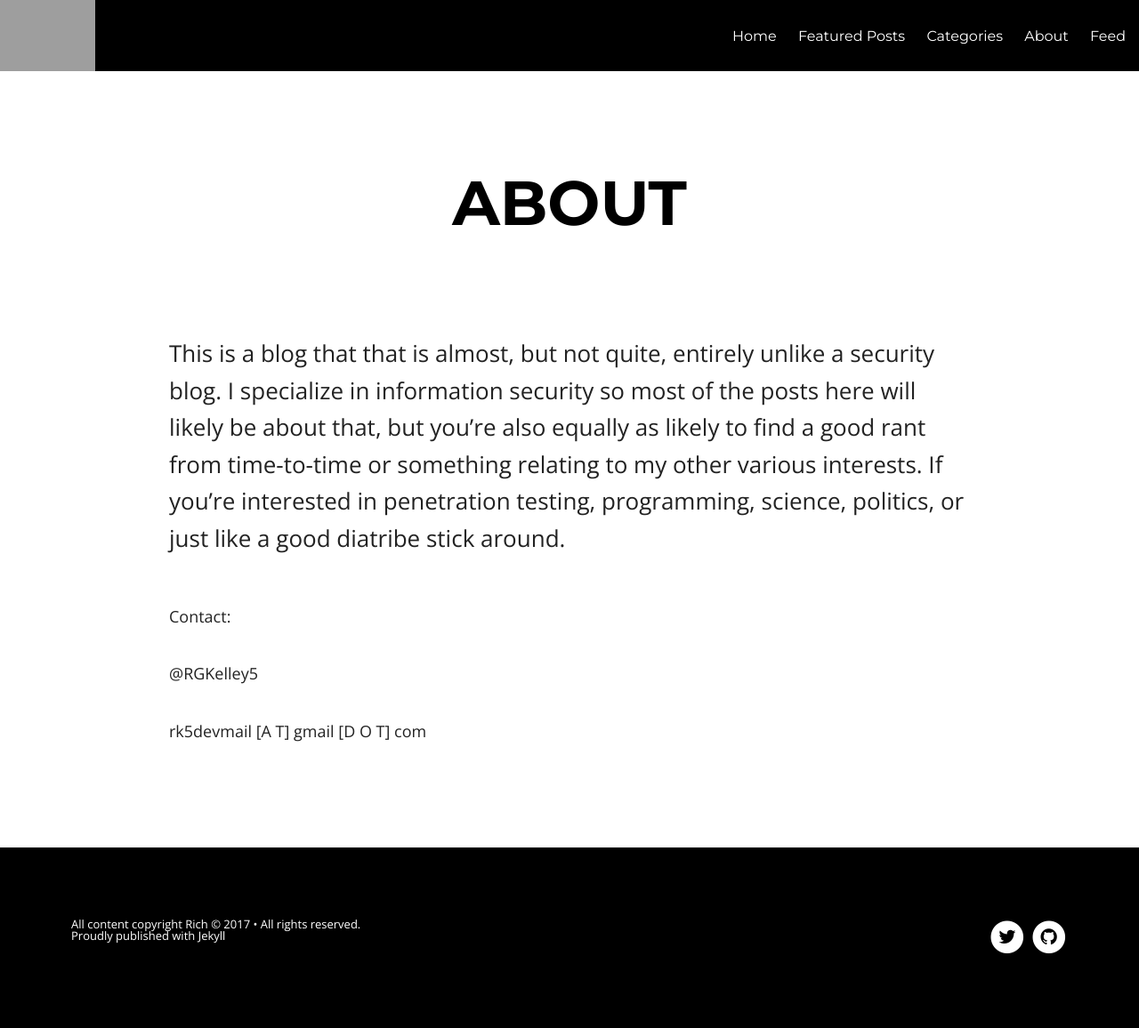
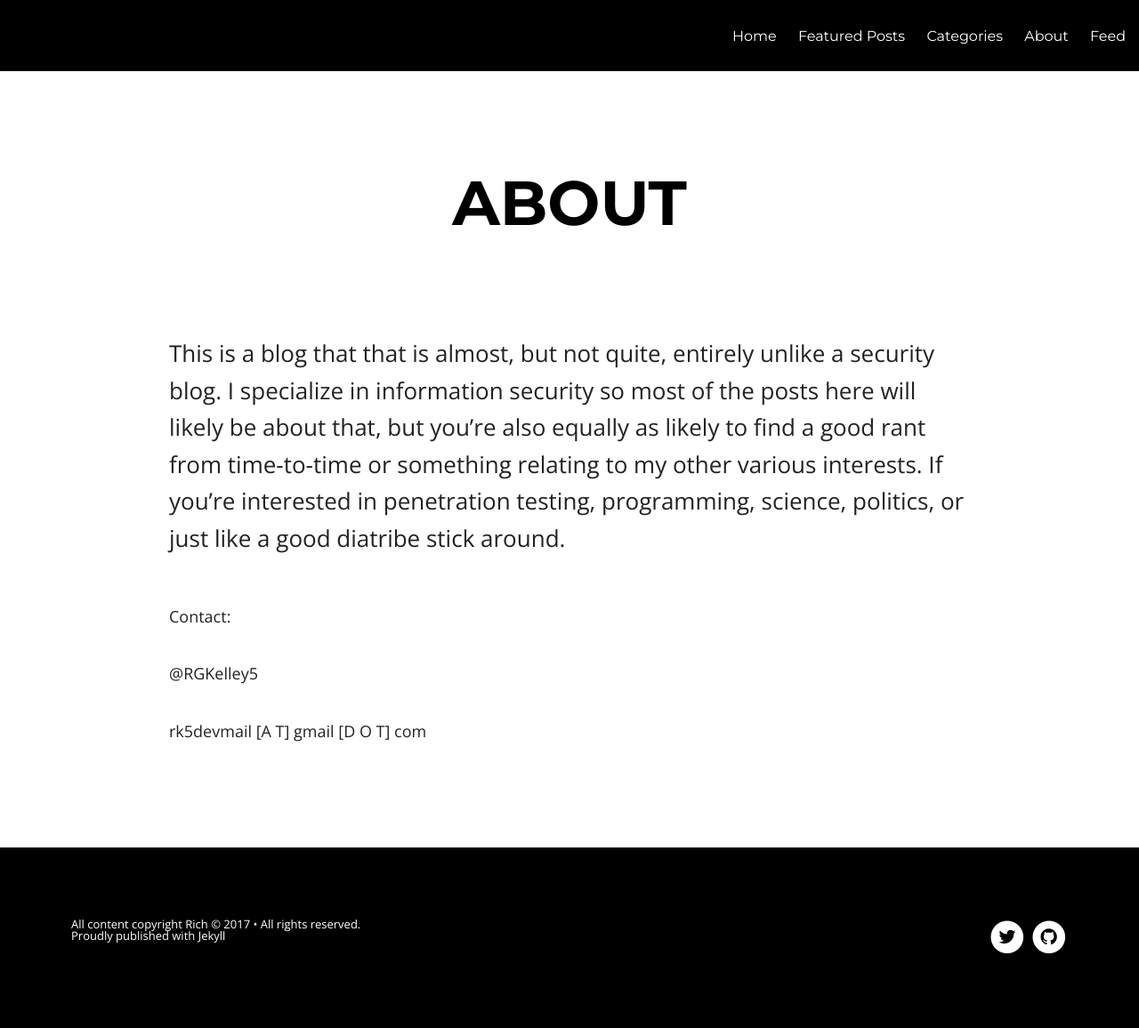
Before and after one commit to Rich5/Rich5.github.io, a Jekyll site: the page built from about.md, in a window 1280 px wide. Shown: the whole page at 89% size. Built offline with Jekyll 4.4.1, drawn with Linux system fonts in a browser that asks for light colours; nearby versions of some CDN libraries.

Commit message:
formating

```diff
--- a/_layouts/page.html
+++ b/_layouts/page.html
@@ -11,9 +11,7 @@
         <header class="notepad-page-header">
             <div class="notepad-page-menu-header">
 
-                    <a class="notepad-blog-logo" href="{{ site.url }}">
-                        <img src="{{ site.url }}/images/{{ site.logo }}" alt="Blog Logo">
-                    </a>
+
 
 
 
--- a/_layouts/post.html
+++ b/_layouts/post.html
@@ -16,9 +16,7 @@
             <header class="notepad-post-header-simple">
                 <div class="notepad-post-menu-header-simple">
 {% endif %}
-                    <a class="notepad-blog-logo" href="{{ site.url }}">
-                        <img src="{{ site.url }}/images/{{ site.logo }}" alt="Blog Logo" />
-                    </a>
+
 
                 <div class="notepad-blog-menu">
     <div class="notepad-mobile-menu show-for-small">
```
